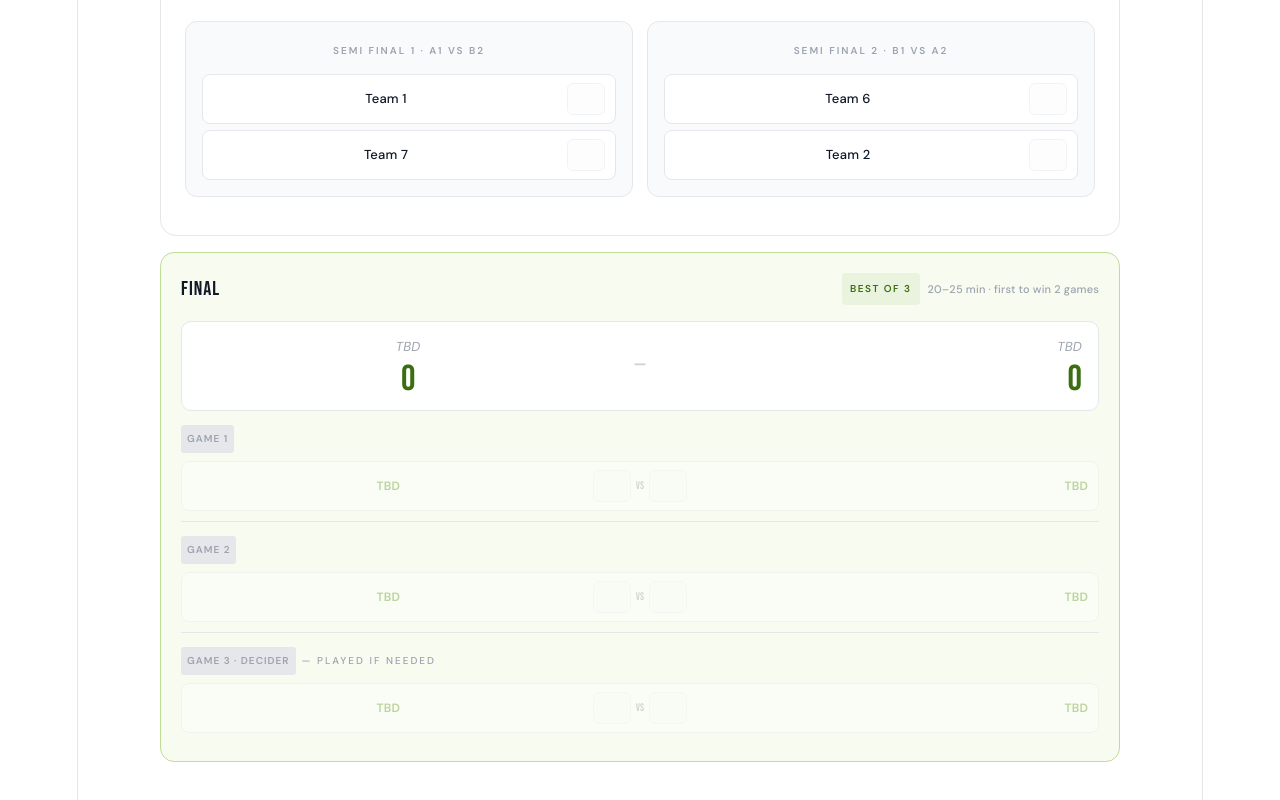
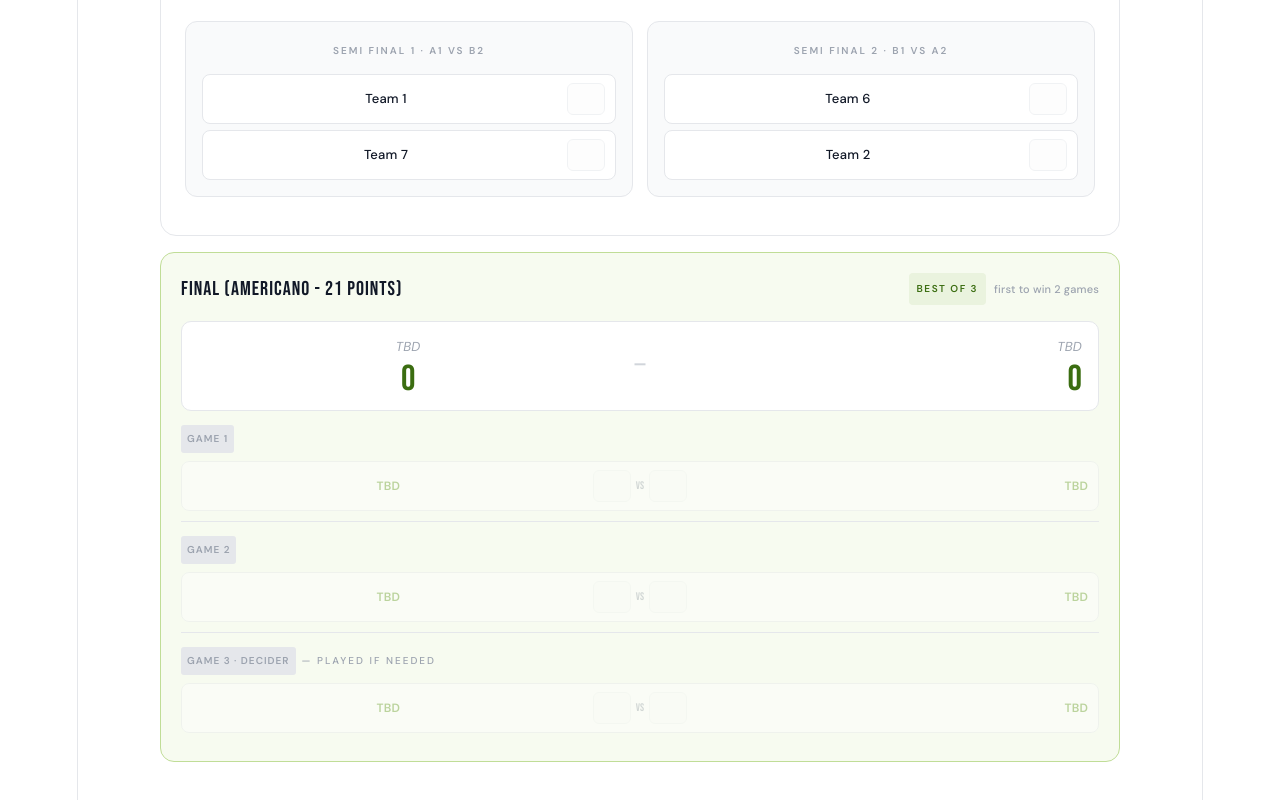
Before and after one commit to ajeesh1987/padel_tournament, a React (Vite) app: page / in a window 1280 px wide. Shown: the part 2017-2817 px from the top of the page. Built offline with nearby package versions, Linux system fonts and the light colour scheme.

Commit message:
fix admin function

```diff
--- a/src/App.tsx
+++ b/src/App.tsx
@@ -733,10 +733,10 @@ const resetAll = () => {
 
           <div className="final-card">
             <div className="final-header">
-              <div className="final-title">Final</div>
+              <div className="final-title">Final (Americano - 21 points)</div>
               <div className="final-meta">
                 <span className="final-badge">Best of 3</span>
-                <span className="final-duration">20–25 min · first to win 2 games</span>
+                <span className="final-duration">first to win 2 games</span>
               </div>
             </div>
             <div className="games-tally">
```
